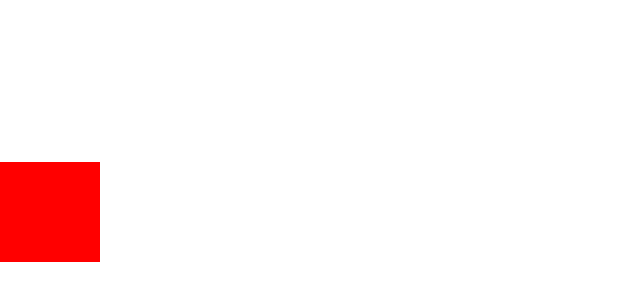
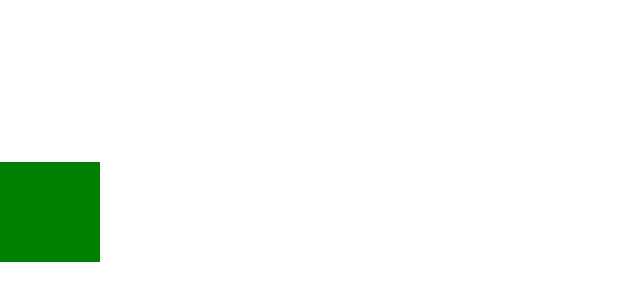
Before and after one commit to Raxxius/react-app-one, a React (Vite) app: page / in a window 1280 px wide. Shown: the part 188-488 px from the top of the page, without its empty margins (0-640 px from the left). Built offline with nearby package versions, Linux system fonts and the light colour scheme.

Commit message:
simplified event listener

```diff
--- a/src/App.jsx
+++ b/src/App.jsx
@@ -3,17 +3,15 @@ import './App.css'
 
 function App() {
   // State function
-  const [colour, setColours] = useState("red")
+  const [colour, setColours] = useState("green")
 
   console.log("App one loading")
   console.log(sessionStorage)
+  console.log(colour)
   // Setup a listener for Session Storage changes
   useEffect(() => {
-    const handleStorageChange = (event) => {
-      if (event.key === 'currentColour') {
-        setColours(event.newValue);
-        console.log('Session storage changed:', event.newValue);
-      }
+    const handleStorageChange = () => {
+        setColours(sessionStorage.currentColour);
     };
 
     // Event listener
```
